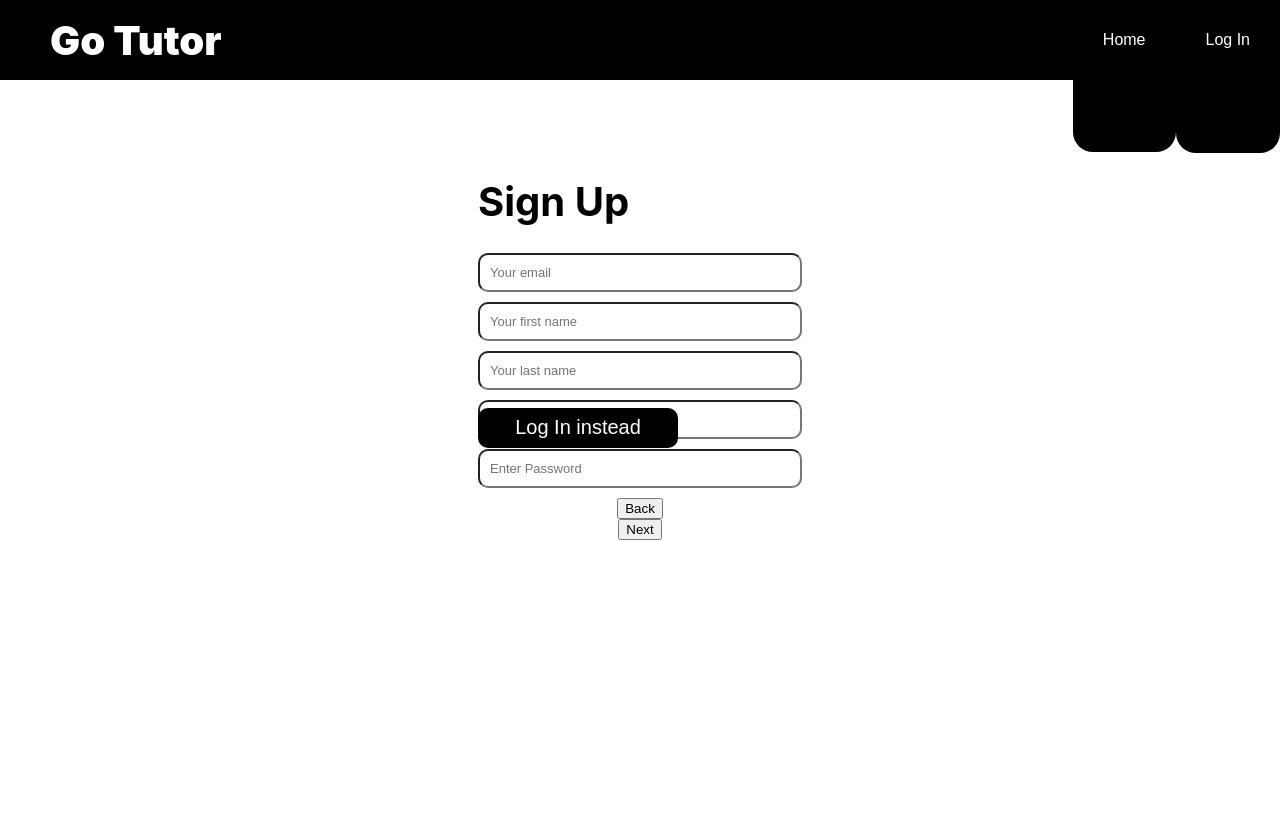
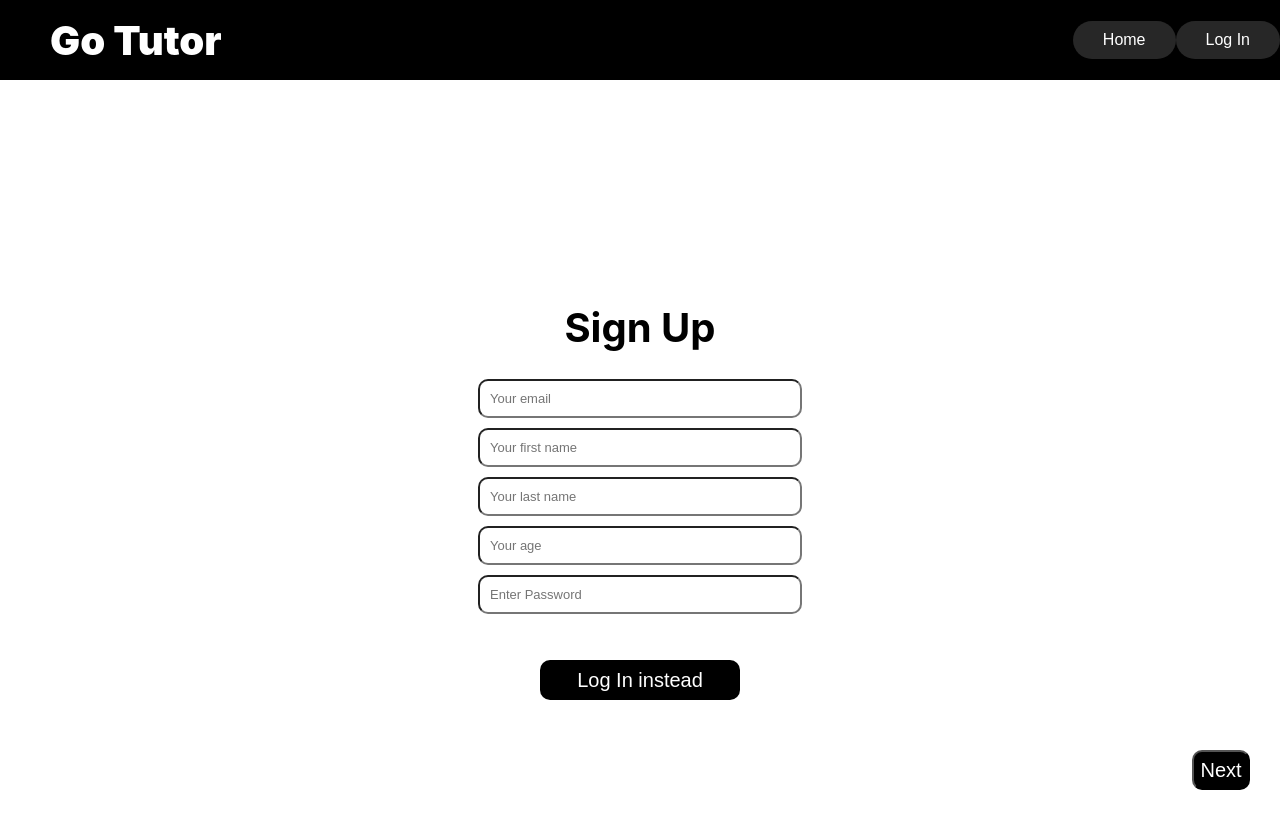
Before and after one commit to visvshah/tutor_now, a React (Create React App) app in the folder front-end/: page /login in a window 1280 px wide. Shown: the top 828 px of the page. Built offline with nearby package versions, Linux system fonts and the light colour scheme.

Commit message:
Added next and back buttons

```diff
--- a/front-end/src/App.css
+++ b/front-end/src/App.css
@@ -1,4 +1,6 @@
 .App{
   display: flex;
   flex-direction: column;
+  scrollbar-width: none;
+  scroll-behavior: smooth;
 }
--- a/front-end/src/Components/Auth/auth.css
+++ b/front-end/src/Components/Auth/auth.css
@@ -91,14 +91,15 @@ button:hover{
     transition: all 1s ease;
 }
 .projects{
-    background-color: $mainColor;
+    background-color: mainColor;
     display: flex;
     align-items: center;
     justify-content: center;
     position: relative;
     overflow: hidden;
+}
 .projectHeader{
-        color: $orange;
+    color: white;
     font-weight: 700;
     font-size: 70px;
     position: absolute;
@@ -107,22 +108,29 @@ button:hover{
     align-items: center;
     justify-content: center;
 }
+.arrow{
+}
 .leftArrow{
-        font-size: 80px;
-        color: $orange;
+    font-size: 20px;
+    color: white;
+    background-color: black;
     position: absolute;
     left: 30px;
+    bottom: 10px;
     cursor: pointer;
-        @include mobile{
-            bottom: 100px;
-        }
+    border-radius: 10px;
+    padding: .5%;
 }
 .rightArrow{
-        font-size: 80px;
-        color: $orange;
+    font-size: 20px;
+    color: white;
+    background-color: black;
     position: absolute;
     right: 30px;
+    bottom: 10px;
     cursor: pointer;
+    border-radius: 10px;
+    padding: .5%
 }
 .projectSlider{
     height: 600px;
@@ -131,14 +139,13 @@ button:hover{
     left: 0vw;
     transition: all 1.5s ease;
     overflow: hidden;
+}
 .projectHolder{
     width:100vw;
     height: 100%;
     display: flex;
+    flex-direction: column;
     align-items: center;
     justify-content: center;
     overflow: hidden;
 }
-
-    }
-}
--- a/front-end/src/Components/Auth/auth.jsx
+++ b/front-end/src/Components/Auth/auth.jsx
@@ -113,17 +113,17 @@ return (
                     <div className="projectHolder">
                         <h1 className = "header" >{logIn ? "Log In" : "Sign Up"}</h1>
 
-                        <input placeholder = "Your email" id = "email" name = "email" type ="email" onChange = {(e) => settutorData({...tutorData, email: e.target.value})}/>
+                        <input placeholder = "Your email" id = "email" name = "email" type ="email" onChange = {(e) => setTutorData({...tutorData, email: e.target.value})}/>
                         { !logIn && (
                             <>
-                                <input placeholder = "Your first name" id = "fName" name = "fName" type ="fName" onChange = {(e) => settutorData({...tutorData, fName: e.target.value})}/>
-                                <input placeholder = "Your last name" id = "lName" name = "lName" type ="lName" onChange = {(e) => settutorData({...tutorData, lName: e.target.value})}/>
-                                <input placeholder = "Your age" id = "age" name = "age" type ="age" onChange = {(e) => settutorData({...tutorData, age: e.target.value})}/>
+                                <input placeholder = "Your first name" id = "fName" name = "fName" type ="fName" onChange = {(e) => setTutorData({...tutorData, fName: e.target.value})}/>
+                                <input placeholder = "Your last name" id = "lName" name = "lName" type ="lName" onChange = {(e) => setTutorData({...tutorData, lName: e.target.value})}/>
+                                <input placeholder = "Your age" id = "age" name = "age" type ="age" onChange = {(e) => setTutorData({...tutorData, age: e.target.value})}/>
                             </>
                             )
                         }
 
-                        <input placeholder = "Enter Password" id = "password" name = "password" type ="password" onChange = {(e) => settutorData({...tutorData, password: e.target.value})}/>
+                        <input placeholder = "Enter Password" id = "password" name = "password" type ="password" onChange = {(e) => setTutorData({...tutorData, password: e.target.value})}/>
                         { logIn && (
                             <button className = "submitButton" type="submit" onClick = {handleSubmit}>Submit</button>
                         )}
@@ -137,8 +137,14 @@ return (
                     </div>
                 </div>
             </form>
-            <button onClick = {()=>moveLeft()} className='leftArrow'>Back</button>
-            <button onClick = {()=>moveRight()} className = 'rightArrow'>Next</button>
+            {(currentPage != 0) && (
+                <button onClick = {()=>moveLeft()} className='leftArrow'>Back</button>
+            )
+            }
+            {(currentPage != 2) && (
+                 <button onClick = {()=>moveRight()} className = 'rightArrow'>Next</button>
+            )
+            }
         </div>
     )
 }
--- a/front-end/src/Components/Navbar/navbar.css
+++ b/front-end/src/Components/Navbar/navbar.css
@@ -24,7 +24,6 @@
     align-items: center;
     flex-direction: row;
     flex: 1;
-
 }
 .link{
     color: white;
@@ -32,10 +31,10 @@
     margin-right: 100px;
 }
 .signin{
-    background-color: black;
+    background-color: #272727;
     border: none;
     color: white;
-    padding: 100% 30px;
+    padding: 10% 30px;
     text-align: center;
     text-decoration: none;
     display: inline-block;
```
Lines whose indentation alone changed are shown as unchanged.
